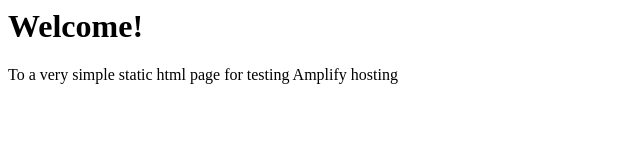
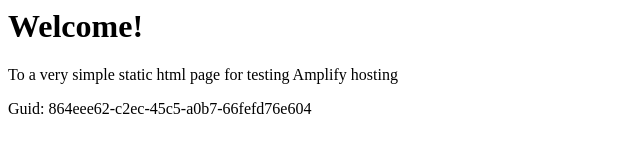
Before and after one commit to aws-aemilia-pdx/Github-PR-Commit-Integration-Test-DoNotTouch-Gith-P5X5MO5I-v1-beta-us-west-2, a website: page src/index.html in a window 1280 px wide. Shown: the whole page, without its empty margins (0-640 px from the left). Drawn offline with Linux system fonts and the light colour scheme.

Commit message:
commit from integ tests

```diff
--- a/src/index.html
+++ b/src/index.html
@@ -1,3 +1,5 @@
+
+
 <html lang="en">
 
 <head>
@@ -10,6 +12,6 @@
 <body>
     <h1>Welcome!</h1>
     <p>To a very simple static html page for testing Amplify hosting</p>
-</body>
+    <p>Guid: 864eee62-c2ec-45c5-a0b7-66fefd76e604</p></body>
 
 </html>
```
